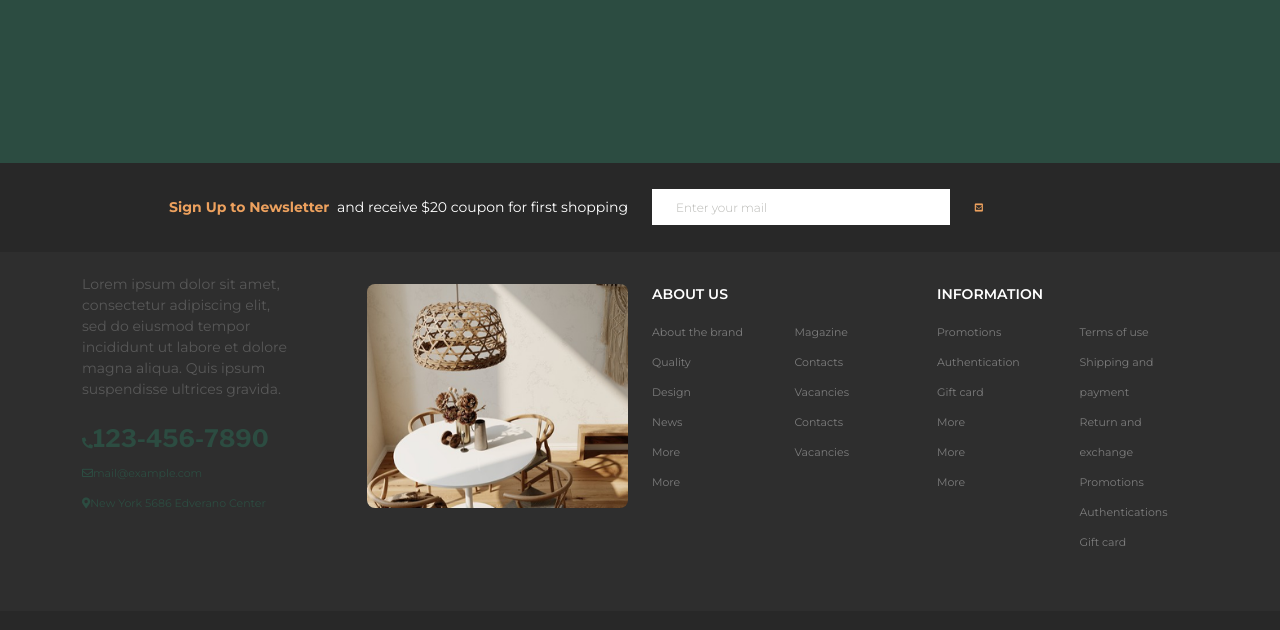
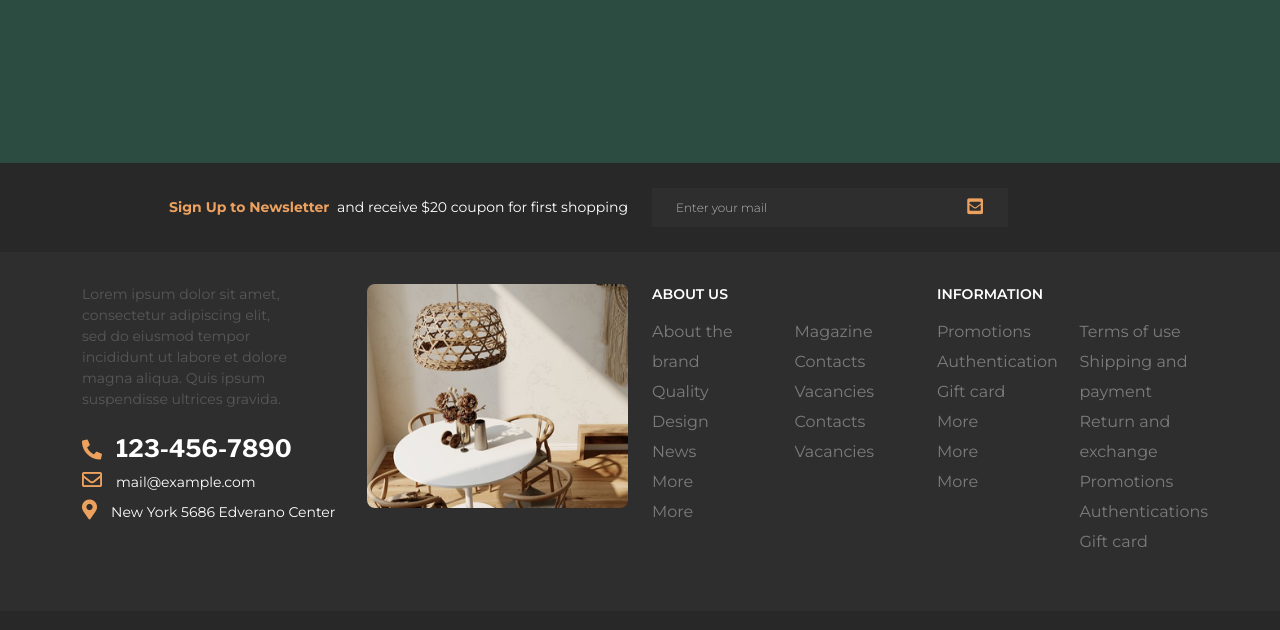
Before and after one commit to piaocreative/wordtrap-html-demo80, a website: page 404.html in a window 1280 px wide. Shown: the part 667-1297 px from the top of the page. Drawn offline with nearby package versions, Linux system fonts and the light colour scheme.

Commit message:
update-1016

```diff
--- a/404.html
+++ b/404.html
@@ -201,12 +201,14 @@
                         <div class="col-lg-6">
                             <div class="row">
                                 <div class="col-lg-8">
-                                    <div class="widget widget-feedback mb-0">
+                                    <div class="widget widget-subscribe mb-0">
                                         <div class="widget-content">
                                             <form action="#" class="mb-0">
                                                 <div class="input-group">
-                                                    <input type="email" class="form-control form-control-sm email rounded-0" placeholder="Enter your mail" aria-label="Email" />
-                                                    <button class="btn btn-sm text-success rounded-0" type="submit"><i class="fas fa-envelope-square"></i></button>
+                                                    <input type="email" class="form-control form-control-sm email bg-transparent" placeholder="Enter your mail" aria-label="Email" />
+                                                    <div class="input-group-append">
+                                                        <button class="btn btn-sm text-success" type="submit"><i class="fas fa-envelope-square"></i></button>
+                                                    </div>
                                                 </div>
                                             </form>
                                         </div>
@@ -231,8 +233,8 @@
 
                         <div class="col-md-6 col-xl-3">
 
-                            <div class="widget widget-contact">
-                                <div class="widget-content contact text-center text-lg-start">
+                            <div class="widget widget-custom-html">
+                                <div class="widget-content text-center text-lg-start">
                                     <p class="mb-4 me-5 lh-base fs-6">Lorem ipsum dolor sit amet, consectetur adipiscing elit, sed do eiusmod tempor incididunt ut labore et dolore magna aliqua. Quis ipsum suspendisse ultrices gravida.</p>
                                     <ul class="contact-icons dark-contact list-group">
                                         <li><a href="callto:1234567890" target="_blank" title="phone"><span class="contact-icon"><i class="fas fa-phone-alt"></i></span><span class="heading-font fs-4 fw-bold">123-456-7890</span></a></li>
@@ -329,7 +331,7 @@
 
                 <div class="container">
 
-                    <div class="row g-0 justify-content-between align-items-center">
+                    <div class="row justify-content-between align-items-center">
 
                         <div class="col-lg-auto">
 
--- a/scss/_variables.scss
+++ b/scss/_variables.scss
@@ -21,33 +21,33 @@
 //-------------------- Redefine Bootstrap Variables ------------//
 
 // Theme Colors
-$primary:                     $theme-color;
-$secondary:                   #282828;
-$success:                     #eda15e;
-$dark:                        black;
-$light:                       #fafaf8;
+$primary:                     	 $theme-color;
+$secondary:                    #282828;
+$success:                      #eda15e;
+$dark:                         black;
+$light:                        #fafaf8;
 
 //-------------------- Font Families --------------------//
-$body-font:                   'Montserrat', sans-serif;
+$body-font:                      'Montserrat', sans-serif;
 
-$heading-font:                'Libre Franklin', sans-serif;
+$heading-font:                	 'Libre Franklin', sans-serif;
 
 
 // Font sizes
-$h1-font-size:                	5rem;
-$h2-font-size:                	3rem;
-$h3-font-size:                	2.25rem;
-$h4-font-size:                	1.5rem;
-$h5-font-size:                	1.125rem;
-$h6-font-size:               	0.875rem;
+$h1-font-size:                	 5rem;
+$h2-font-size:                	 3rem;
+$h3-font-size:                	 2.25rem;
+$h4-font-size:                	 1.5rem;
+$h5-font-size:                	 1.125rem;
+$h6-font-size:               	 0.875rem;
 
 
 
 // border//
-$border-radius:               0.5rem;
-$border-radius-sm:            1rem;
-$border-radius-lg:            1.5rem;
-$border-radius-pill:          50rem;
+$border-radius:               	 0.5rem;
+$border-radius-sm:            	 1rem;
+$border-radius-lg:            	 1.5rem;
+$border-radius-pill:          	 50rem;
 
 
 //-------------------- Top Bar --------------------//
@@ -58,27 +58,27 @@
 
 //-------------------- Top Bar --------------------//
 
-$topbar-height:                 2.8125rem;
-$topbar-line-height:            2.75rem;
+$topbar-height:                   2.8125rem;
+$topbar-line-height:              2.75rem;
 $topbar-color:                  #adacac;
 $topbar-hover-color:            #7c7b7a;
 
 //-------------------- Primary Menu --------------------//
 
-$primary-menu-padding:					0.5rem;
-$sticky-menu-padding:					  1.40625rem;
+$primary-menu-padding:		  	  0.5rem;
+$sticky-menu-padding:			  1.40625rem;
 
-$primary-menu-font:             $body-font;
-$primary-menu-font-weight:      500;
-$primary-menu-font-size:        0.75rem;
-$primary-menu-font-tt:          uppercase;
-$primary-menu-font-color:     #fff;
-$primary-menu-font-spacing:     0;
+$primary-menu-font:               $body-font;
+$primary-menu-font-weight:        500;
+$primary-menu-font-size:          0.75rem;
+$primary-menu-font-tt:            uppercase;
+$primary-menu-font-color:       #fff;
+$primary-menu-font-spacing:       0;
 
-$header-height:                 5.5rem;
+$header-height:                   5.5rem;
 
 // Sticky Header
-$sticky-header-height:          5.625rem;
+$sticky-header-height:            5.625rem;
 
 
 // top Button
@@ -88,67 +88,67 @@
 
 //-------------------- Section --------------------//
 
-$section-spacer:				3rem;
+$section-spacer:				  3rem;
 
 
 
 // Forms
 $input-color:                   #8f8f8f;
 $input-border-color:            #333333;
-$input-border-width:			      0px;
-$input-btn-focus-color-opacity: 1;
+$input-border-width:			  0px;
+$input-btn-focus-color-opacity:   1;
 
-$input-btn-padding-y:           1rem;
-$input-btn-padding-x:           2rem;
-$input-btn-font-size:           0.815rem;
+$input-btn-padding-y:             1rem;
+$input-btn-padding-x:             2rem;
+$input-btn-font-size:             0.815rem;
 
-$input-btn-padding-y-sm:        0.67rem;
-$input-btn-padding-x-sm:        1.5rem;
-$input-btn-font-size-sm:        0.75rem;
+$input-btn-padding-y-sm:          0.75rem;
+$input-btn-padding-x-sm:          1.5rem;
+$input-btn-font-size-sm:          0.75rem;
 
-$input-btn-padding-y-lg:        1.33rem;
-$input-btn-padding-x-lg:        1.67rem;
-$input-btn-font-size-lg:        1.17rem;
+$input-btn-padding-y-lg:          1.33rem;
+$input-btn-padding-x-lg:          1.67rem;
+$input-btn-font-size-lg:          1.17rem;
 
-$input-btn-line-height:         1;
+$input-btn-line-height:           1;
 
-$input-btn-focus-width:         1px;
-$input-focus-border-color:      $theme-color;
+$input-btn-focus-width:           1px;
+$input-focus-border-color:        $theme-color;
 
-$input-border-radius:           0.5rem;
-$input-border-radius-sm:        0.5rem;
-$input-border-radius-lg:        1.83rem;
+$input-border-radius:             0.5rem;
+$input-border-radius-sm:          0.5rem;
+$input-border-radius-lg:          1.83rem;
 
-$input-font-weight:				      300;
-$input-focus-box-shadow:		    0 0 0 1px $theme-color;
+$input-font-weight:				  300;
+$input-focus-box-shadow:		  0 0 0 1px $theme-color;
 $input-placeholder-color:       #b8b8b4;
 
 
 // Buttons
-$btn-font-family:               $heading-font;
+$btn-font-family:                 $heading-font;
 
-$btn-padding-y:                 1rem;
-$btn-padding-x:                 2.5rem;
-$btn-font-size:                 0.875rem;
+$btn-padding-y:                   1rem;
+$btn-padding-x:                   2.5rem;
+$btn-font-size:                   0.875rem;
 
-$btn-padding-y-sm:              0.5rem;
-$btn-padding-x-sm:              1.5rem;
-$btn-font-size-sm:              0.583rem;
+$btn-padding-y-sm:                0.5rem;
+$btn-padding-x-sm:                1.5rem;
+$btn-font-size-sm:                1.125rem;
 
-$btn-padding-y-lg:              1.5rem;
-$btn-padding-x-lg:              5.33rem;
-$btn-font-size-lg:              1.17rem;
+$btn-padding-y-lg:                1.5rem;
+$btn-padding-x-lg:                5.33rem;
+$btn-font-size-lg:                1.17rem;
 
-$btn-font-weight:               700;
-$btn-line-height:               1;
+$btn-font-weight:                 700;
+$btn-line-height:                 1;
 
-$btn-border-width:              1px;
+$btn-border-width:                1px;
 
-$btn-border-radius:             0.5rem;
-$btn-border-radius-sm:          0.5rem;
-$btn-border-radius-lg:          1.83rem;
+$btn-border-radius:               0.5rem;
+$btn-border-radius-sm:            0.5rem;
+$btn-border-radius-lg:            1.83rem;
 
-$line-height-lg:                2;
+$line-height-lg:                  2;
 
 
 //-------------------- Social Icons Colors --------------------//
--- a/scss/demo/_footer.scss
+++ b/scss/demo/_footer.scss
@@ -32,7 +32,6 @@
 #footer-main {
 	background-color: $third-color;
 	padding-top: 2rem;
-	font-size: 0.685rem;
 	padding-bottom: 1rem;
 }
 
--- a/scss/demo/_shop.scss
+++ b/scss/demo/_shop.scss
@@ -50,7 +50,7 @@
 /* Product
 -----------------------------------------------------------------*/
 .product {
-	margin-bottom: 2rem;
+	margin-bottom: 1.875rem;
 	position: relative;
 	border-radius: 0.5rem;
 	padding: 0.5rem;
--- a/scss/demo/_widgets.scss
+++ b/scss/demo/_widgets.scss
@@ -28,10 +28,6 @@
 		font-family: $body-font;
 		font-weight: 600;
 		margin-bottom: 0.85rem;
-	}
-
-	&.widget-contact {
-		margin-top: -0.6rem;
 	}
 
 	// Widget - Social
@@ -87,6 +83,23 @@
 		}
 	}
 
+	&.widget-custom-html {
+		ul {
+			li {
+				a {
+					color: $white;
+					font-size: 0.875rem;
+				}
+
+				i {
+					font-size: 1.25rem;
+					color: $success;
+					margin-right: 0.875rem;
+				}
+			}
+		}
+	}
+
 	// Widget - Payments
 	&.widget-payment {
 		.payments {
@@ -106,4 +119,10 @@
 			}
 		}
 	}
+
+	&.widget-subscribe {
+		.input-group {
+			background-color: #2e2e2e;
+		}
+	}
 }
--- a/scss/demo/shortcodes/_headings.scss
+++ b/scss/demo/shortcodes/_headings.scss
@@ -14,7 +14,7 @@
 -----------------------------------------------------------------*/
 
 .heading-block {
-	margin-bottom: 2rem;
+	margin-bottom: 1.875rem;
 	position: relative;
 
 	.title {
```
Also changed, not shown: about.html (+8 -6 lines), contact.html (+9 -7 lines), home.html (+5 -5 lines), css/style.css.
